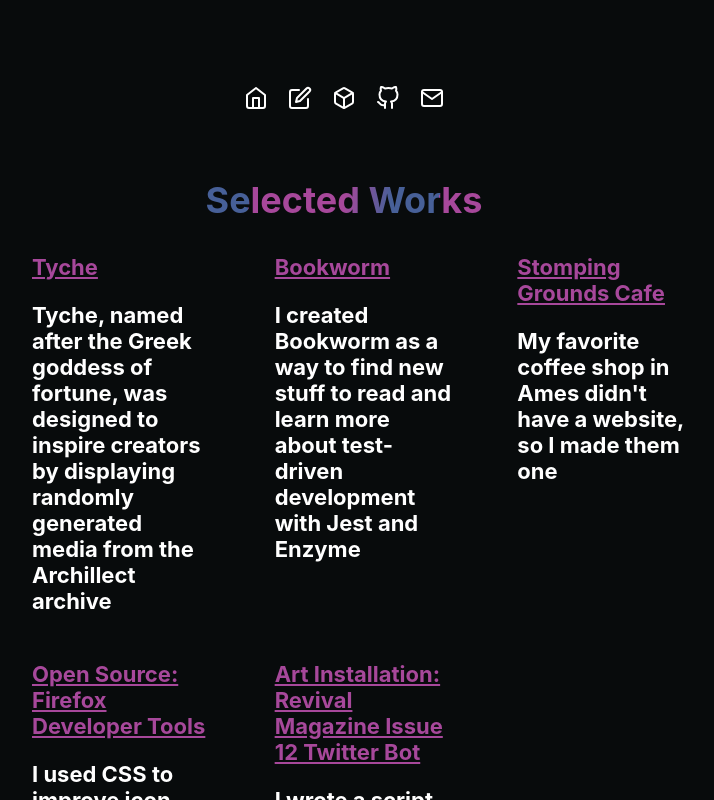
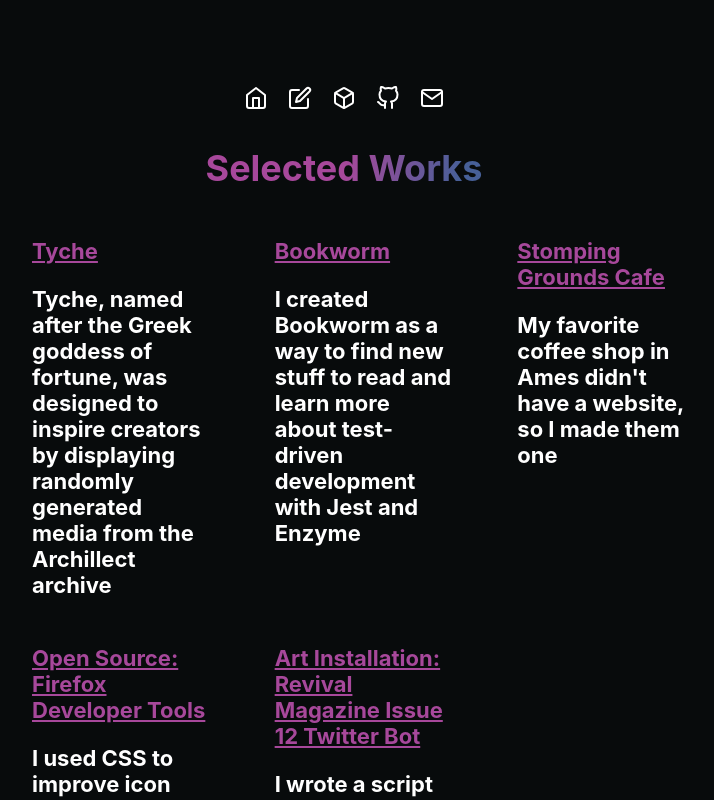
Before and after one commit to darkhist/darkhist.me, a Next.js app: page /projects in a window 1280 px wide. Shown: the top 800 px of the page, without its empty margins (296-1010 px from the left). Built offline with nearby package versions, Linux system fonts and the light colour scheme; a web font is replaced by a local one.

Commit message:
fix(style): update page title margin

```diff
--- a/styles/projects.module.css
+++ b/styles/projects.module.css
@@ -59,7 +59,7 @@
   }
 
   .selectedWorks {
-    margin: 2rem auto;
+    margin: 0 0 3rem 0;
   }
 
   .list {
```
